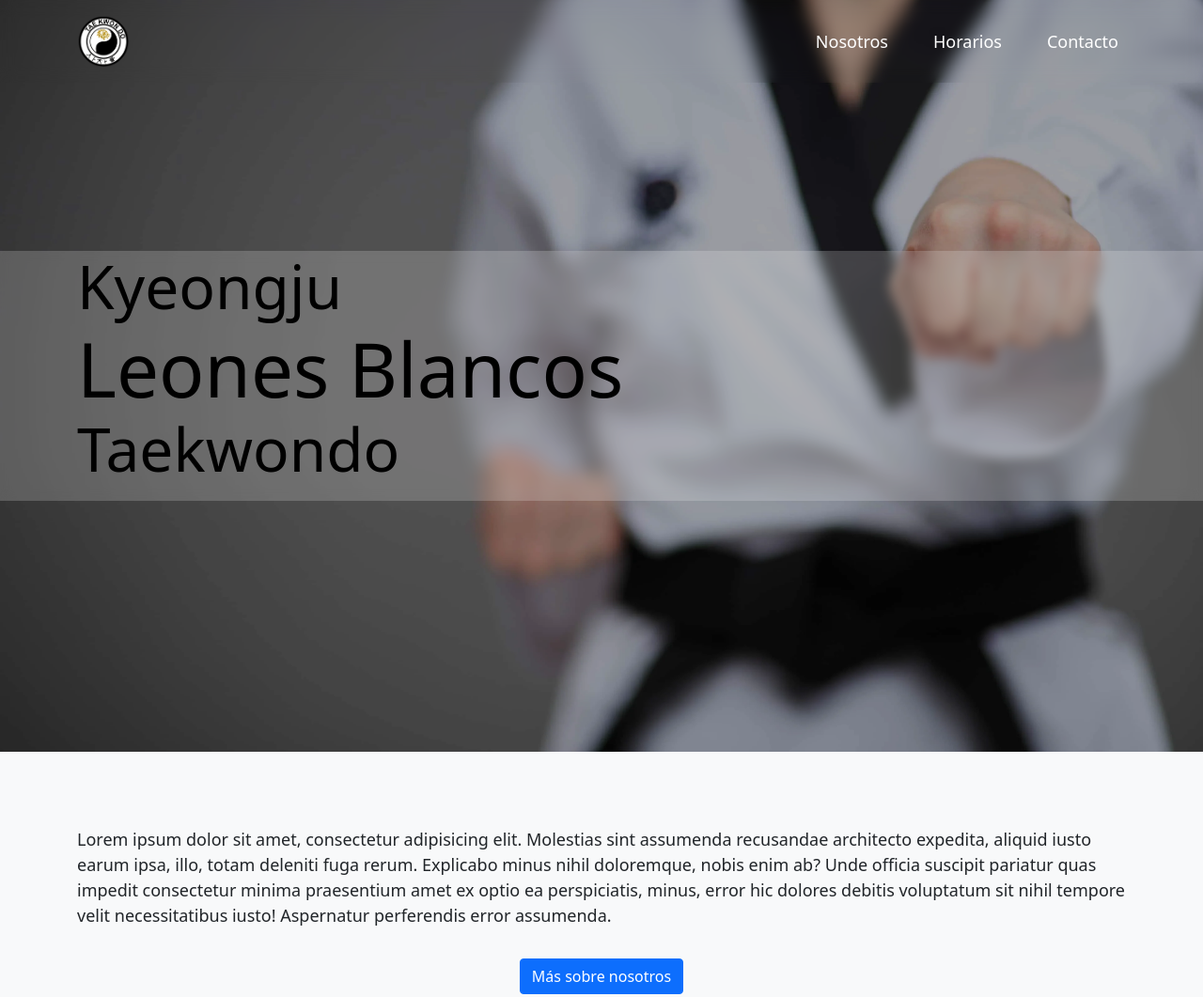
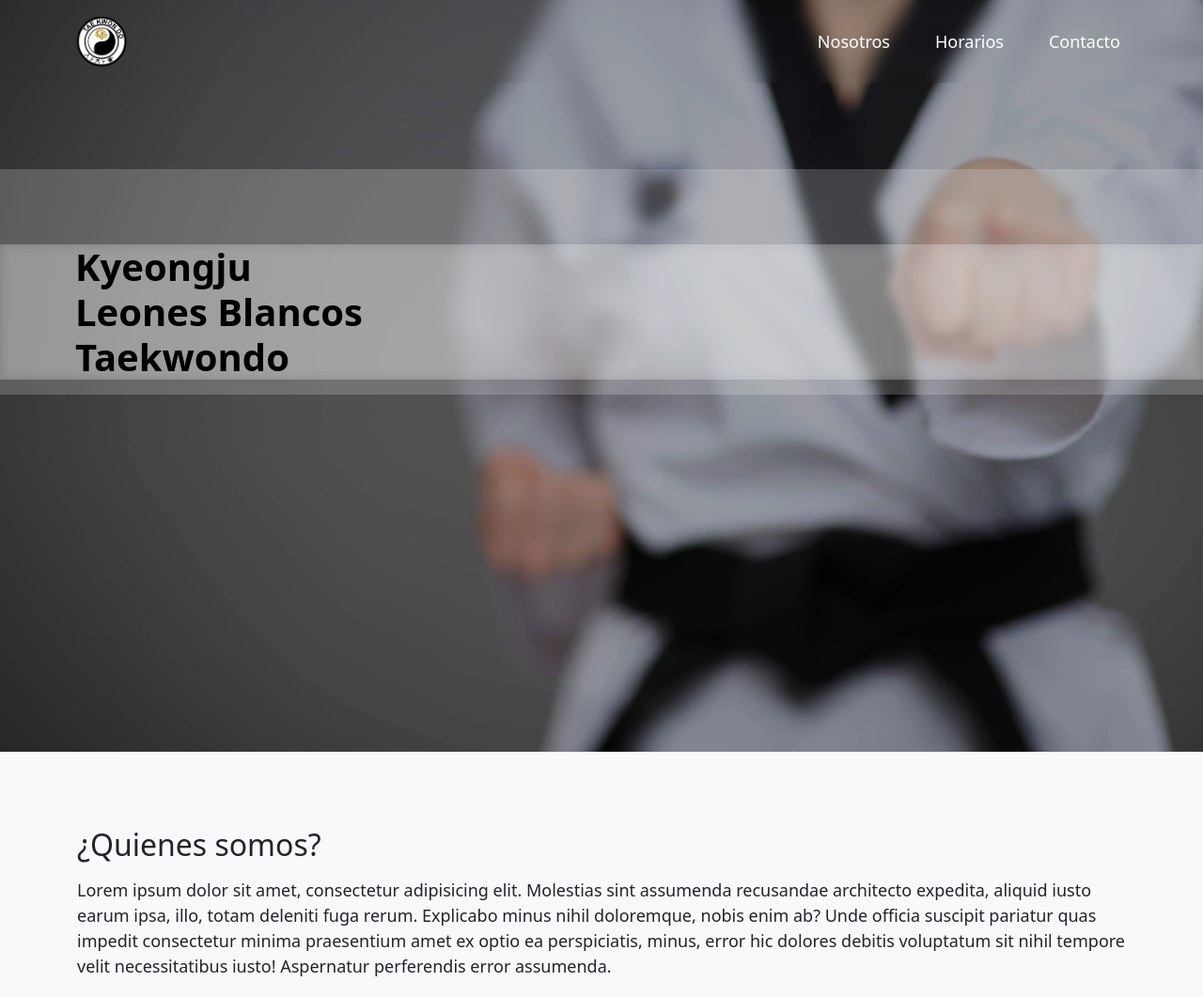
Before and after one commit to AllanDev15/TKDLeonesBlancos-LandingPage, a website: page public/index.html in a window 1280 px wide. Shown: the top 1061 px of the page at 94% size. Drawn offline with nearby package versions, Linux system fonts and the light colour scheme.

Commit message:
change header styles

```diff
--- a/public/index.html
+++ b/public/index.html
@@ -11,8 +11,8 @@
 
 <body class="bg-light">
   <header class="header vh-100 overflow-hidden">
-    <div class="navbar navbar-expand-lg navbar-dark fixed-top">
-      <div class="container">
+    <div class="navbar navbar-expand-lg navbar-dark fixed-top px-2 px-md-6">
+      <div class="d-flex justify-content-between w-100 flex-wrap">
         <a href="index.html"><img src="assets/img/logo.webp" alt="Logo de Taekwondo Leones Blancos" width="56px"
             height="56px"></a>
         <button class="navbar-toggler" type="button" data-bs-toggle="collapse" data-bs-target="#navigation"
@@ -28,18 +28,21 @@
         </nav>
       </div>
     </div>
-    <div class="header__title h-100 d-flex align-items-center">
-      <div class="w-100 text-center text-lg-start">
-        <h1 class="display-3 fw-normal container">Kyeongju<br></btr><span class="display-1 fw-normal">Leones
-            Blancos</span><br>Taekwondo
-        </h1>
+    <div class="header__title h-75 d-flex align-items-center">
+      <div class="w-100 text-center text-lg-start z-1">
+        <div class="px-2 px-md-6 mt-6">
+          <h1 class="hero-title fw-bold">Kyeongju<br><span class="fw-bold">Leones
+              Blancos</span><br>Taekwondo
+          </h1>
+        </div>
       </div>
     </div>
 
   </header>
 
   <main class="py-6 overflow-hidden">
-    <div class="container mb-6">
+    <div class="container mb-6 mb-md-7">
+      <h2>¿Quienes somos?</h2>
       <p class="fs-18">Lorem ipsum dolor sit amet, consectetur adipisicing elit. Molestias sint assumenda recusandae
         architecto
         expedita, aliquid iusto earum ipsa, illo, totam deleniti fuga rerum. Explicabo minus nihil doloremque, nobis
@@ -48,7 +51,7 @@
         error hic dolores debitis voluptatum sit nihil tempore velit necessitatibus iusto! Aspernatur perferendis error
         assumenda.</p>
       <div class="d-flex justify-content-center mt-3">
-        <a href="nosotros.html" class="btn btn-primary">Más sobre nosotros</a>
+        <a href="nosotros.html" class="btn btn-yellow-tkd">Más sobre nosotros</a>
       </div>
     </div>
     <div class="bg-blue-tkd mb-6 py-6 px-2">
--- a/src/scss/main.scss
+++ b/src/scss/main.scss
@@ -112,16 +112,44 @@ p {
 }
 
 .header {
+  position: relative;
   background-image: url('../assets/img/hero.webp');
   background-size: cover;
   background-position: center center;
 
   &__title {
     color: $black;
+  }
 
-    div {
-      background-color: rgba($light, 0.2);
-      backdrop-filter: blur(6px);
+  &::after {
+    @media (min-width: 992px) {
+      content: '';
+      position: absolute;
+      inset: 0;
+      background: linear-gradient(to right, rgba($white, 0.5) 30%, transparent 50%);
+    }
+  }
+}
+
+.hero-title {
+  font-size: 2rem;
+  backdrop-filter: blur(6px);
+  @media (min-width: 768px) {
+    font-size: 3rem;
+  }
+  @media (min-width: 992px) {
+    backdrop-filter: unset;
+  }
+  @media (min-width: 1200px) {
+    font-size: 4rem;
+  }
+  span {
+    font-size: 3rem;
+    @media (min-width: 768px) {
+      font-size: 4rem;
+    }
+    @media (min-width: 1200px) {
+      font-size: 6.5rem;
     }
   }
 }
@@ -131,6 +159,10 @@ p {
   section {
     box-shadow: 0px 2px 12px rgba(0, 0, 0, 0.25);
   }
+}
+
+.z-1 {
+  z-index: 1;
 }
 
 .card {
```
